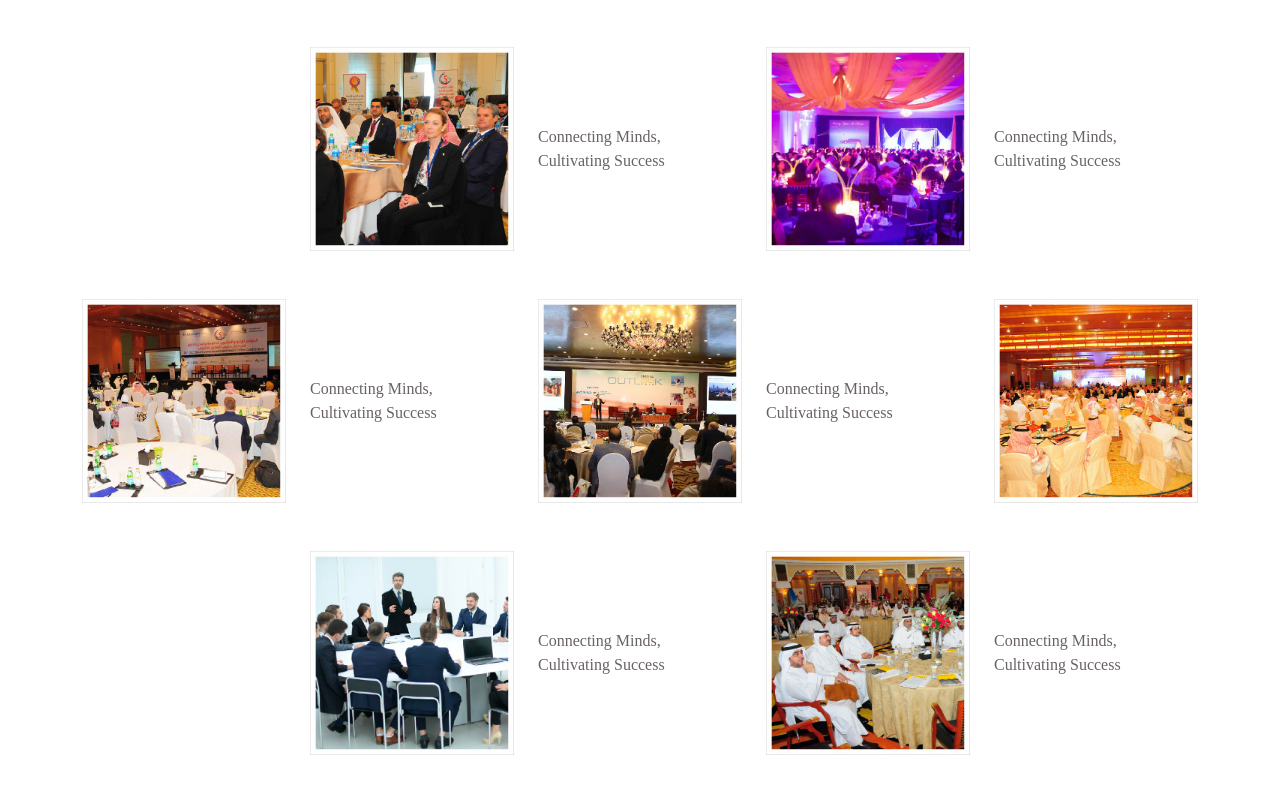
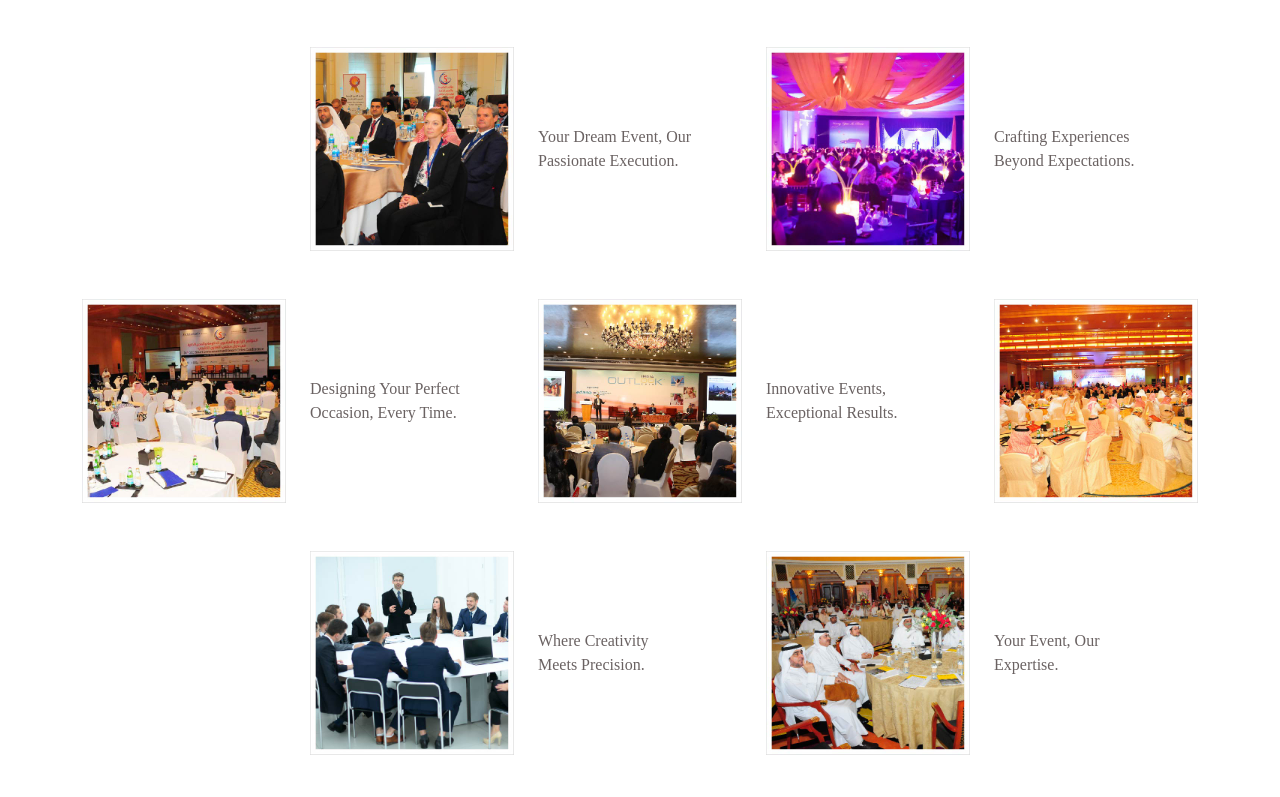
Before and after one commit to Abdallahelmesery213/event-management, a plain HTML site: page index.html in a window 1280 px wide. Shown: the part 2243-3040 px from the top of the page. Drawn offline with nearby package versions, Linux system fonts and the light colour scheme; a web font is replaced by a local one.

Commit message:
upd event

```diff
--- a/index.html
+++ b/index.html
@@ -361,13 +361,13 @@
               <img src="./images/img_15-03.jpg" alt="art">
             </div>
             <div class="col">
-              <p>Connecting Minds, Cultivating Success</p>
+              <p>	Your Dream Event, Our Passionate Execution.</p>
             </div>
             <div class="col">
               <img src="./images/img_16-03.jpg" alt="art">
             </div>
             <div class="col">
-              <p>Connecting Minds, Cultivating Success</p>
+              <p>	Crafting Experiences Beyond Expectations.</p>
             </div>
           </div>
           <div class="row mt-5">
@@ -375,13 +375,13 @@
               <img src="./images/img_17-03.jpg" alt="art">
             </div>
             <div class="col">
-              <p>Connecting Minds, Cultivating Success</p>
+              <p>	Designing Your Perfect Occasion, Every Time.</p>
             </div>
             <div class="col">
               <img src="./images/img_18-03.jpg" alt="art">
             </div>
             <div class="col">
-              <p>Connecting Minds, Cultivating Success</p>
+              <p>	Innovative Events, Exceptional Results.</p>
             </div>
             <div class="col">
               <img src="./images/img_19-03.jpg" alt="art">
@@ -393,13 +393,13 @@
               <img src="./images/img_20-03.jpg" alt="art">
             </div>
             <div class="col">
-              <p>Connecting Minds, Cultivating Success</p>
+              <p>	Where Creativity Meets Precision.</p>
             </div>
             <div class="col">
               <img src="./images/img_21-03.jpg" alt="art">
             </div>
             <div class="col">
-              <p>Connecting Minds, Cultivating Success</p>
+              <p>	Your Event, Our Expertise.</p>
             </div>
           </div>
         </div>
@@ -504,13 +504,13 @@
               <img src="./images/img_12-03.jpg" alt="art">
             </div>
             <div class="col">
-              <p>Connecting Minds, Cultivating Success</p>
+              <p>Crafting Extraordinary Experiences.</p>
             </div>
             <div class="col">
               <img src="./images/img_13-03.jpg" alt="art">
             </div>
             <div class="col">
-              <p>Connecting Minds, Cultivating Success</p>
+              <p>	Making Every Moment Magical.</p>
             </div>
             <div class="col">
               <img src="./images/img_14-03.jpg" alt="art">
```
